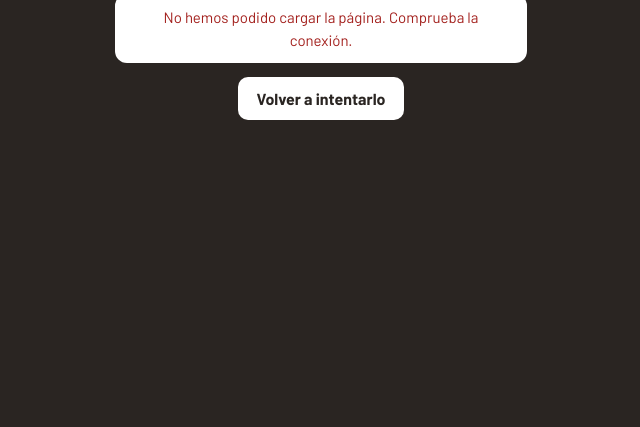
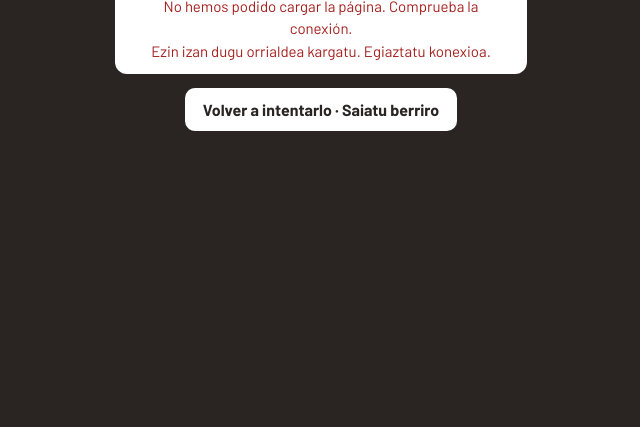
Before and after one commit to escenika/compartimos, a plain HTML site: page index.html in a window 1280 px wide. Shown: the part 421-848 px from the top of the page, without its empty margins (319-959 px from the left). Drawn offline with nearby package versions, Linux system fonts and the light colour scheme; no server answers; a web font is replaced by a local one.

Commit message:
Update index.html

```diff
--- a/index.html
+++ b/index.html
@@ -32,7 +32,7 @@
 </style>
 </head>
 <body>
-<div class="c" id="c"><img class="logo" src="https://panel.escenikamicroteatro.com/marca/escenika-blanco.png" alt="escenika" onerror="this.outerHTML='&lt;div class=&quot;lt&quot;&gt;escen&lt;i&gt;ika&lt;/i&gt;&lt;/div&gt;'"><div class="t"><i>COMP</i>ART<b>IMOS</b></div><div class="giro" aria-label="Cargando"></div></div>
+<div class="c" id="c"><img class="logo" src="https://panel.escenikamicroteatro.com/marca/escenika-blanco.png" alt="escenika" onerror="this.outerHTML='&lt;div class=&quot;lt&quot;&gt;escen&lt;i&gt;ika&lt;/i&gt;&lt;/div&gt;'"><div class="t"><i>COMP</i>ART<b>IMOS</b></div><div class="giro" aria-label="Cargando · Kargatzen"></div></div>
 <script>
 (function () {
   function post(datos) {
@@ -62,7 +62,7 @@
     window.google.script = script;
   }
   function fallo() {
-    document.getElementById("c").innerHTML = '<img class="logo" src="https://panel.escenikamicroteatro.com/marca/escenika-blanco.png" alt="escenika"><div class="t"><i>COMP</i>ART<b>IMOS</b></div><div class="aviso">No hemos podido cargar la página. Comprueba la conexión.</div><button onclick="location.reload()">Volver a intentarlo</button>';
+    document.getElementById("c").innerHTML = '<img class="logo" src="https://panel.escenikamicroteatro.com/marca/escenika-blanco.png" alt="escenika"><div class="t"><i>COMP</i>ART<b>IMOS</b></div><div class="aviso">No hemos podido cargar la página. Comprueba la conexión.<br><span lang="eu">Ezin izan dugu orrialdea kargatu. Egiaztatu konexioa.</span></div><button onclick="location.reload()">Volver a intentarlo · <span lang="eu">Saiatu berriro</span></button>';
   }
   post({ tipo: "pagina", p: { accion: "compartir" } }).then(function (r) {
     if (!r.ok) return fallo();
```
